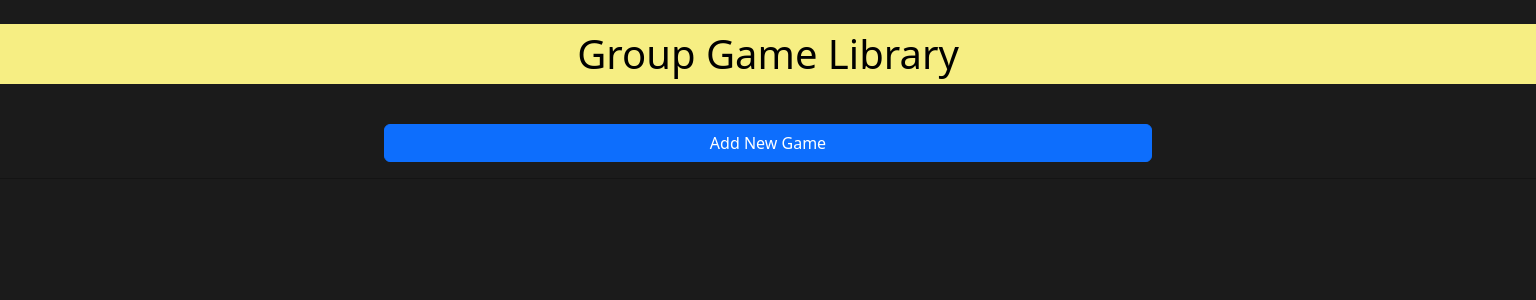
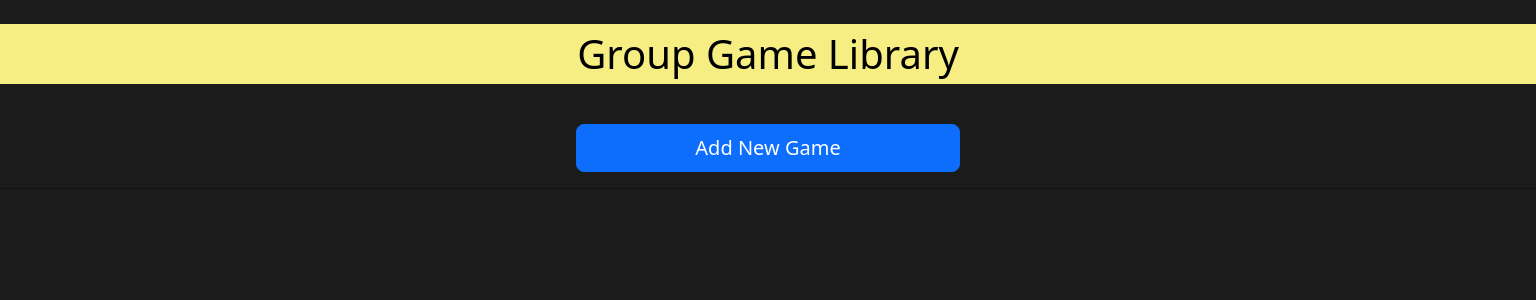
Before and after one commit to ak89mkii/dicedex.io, a Django app: page /library/ in a window 1536 px wide. Shown: the part 100-400 px from the top of the page. Run offline with Django 3.2, Linux system fonts and the light colour scheme; data that the repository does not hold is empty; some web fonts are replaced.

Commit message:
Added 'GameCreate'.

```diff
--- a/dicedex_app/static/css/style.css
+++ b/dicedex_app/static/css/style.css
@@ -22,19 +22,24 @@ body {
 .card-img-top {
     /* margin: 2px; */
     width: 100%;
-    height: 30vw;
+    height: 80vw;
     /* object-fit: cover; */
 }
 
-@media screen and (max-width: 767px) {
+@media screen and (min-width: 767px) {
     .card-img-top {
         /* margin: 2px; */
         width: 100%;
-        height: 80vw;
+        height: 30vw;
         /* object-fit: cover; */
     }
 }
 
-.GameCreate {
-    color: blue;
+@media screen and (min-width: 1400px) {
+    .card-img-top {
+        /* margin: 2px; */
+        width: 100%;
+        height: 15vw;
+        /* object-fit: cover; */
+    }
 }
--- a/dicedex_app/templates/dicedex_app/game_form.html
+++ b/dicedex_app/templates/dicedex_app/game_form.html
@@ -14,6 +14,7 @@
         <div class="container">
             <div class="card mb-3">
                 <img src="https://lolstatic-a.akamaihd.net/frontpage/apps/prod/rg-mechs-vs-minions/en_US/a8667cf30625bbadf4c0d1bb266ac75613f69b3f/assets/img/share/mechs-vs-minions-1200x630.jpg" class="card-img-top" alt="...">
+                <div class="card-body">
                     <form action="" method="post">
                         {% csrf_token %}
                         <table class="form-control">
--- a/dicedex_app/templates/library/index.html
+++ b/dicedex_app/templates/library/index.html
@@ -10,15 +10,15 @@
 
 <!-- Add Button -->
 <container>
-  <div class="d-grid gap-2 col-6 mx-auto">
-    <a href="http://127.0.0.1:8000/games/create/" class="btn btn-primary">Add New Game</a>
+  <div class="d-grid gap-2 col-3 mx-auto">
+    <a href="http://127.0.0.1:8000/games/create/" class="btn btn-primary btn-lg">Add New Game</a>
   </div>
 </container>
 <br>
 
     <!-- Games -->
 <div class="container">
-  <div class="row row-cols-1 row-cols-md-3 g-4">
+  <div class="row row-cols-1 row-cols-md-3 row-cols-xxl-4 g-4">
 
       {% for game in games %}
     <div class="col">
```
Lines whose indentation alone changed are shown as unchanged.
